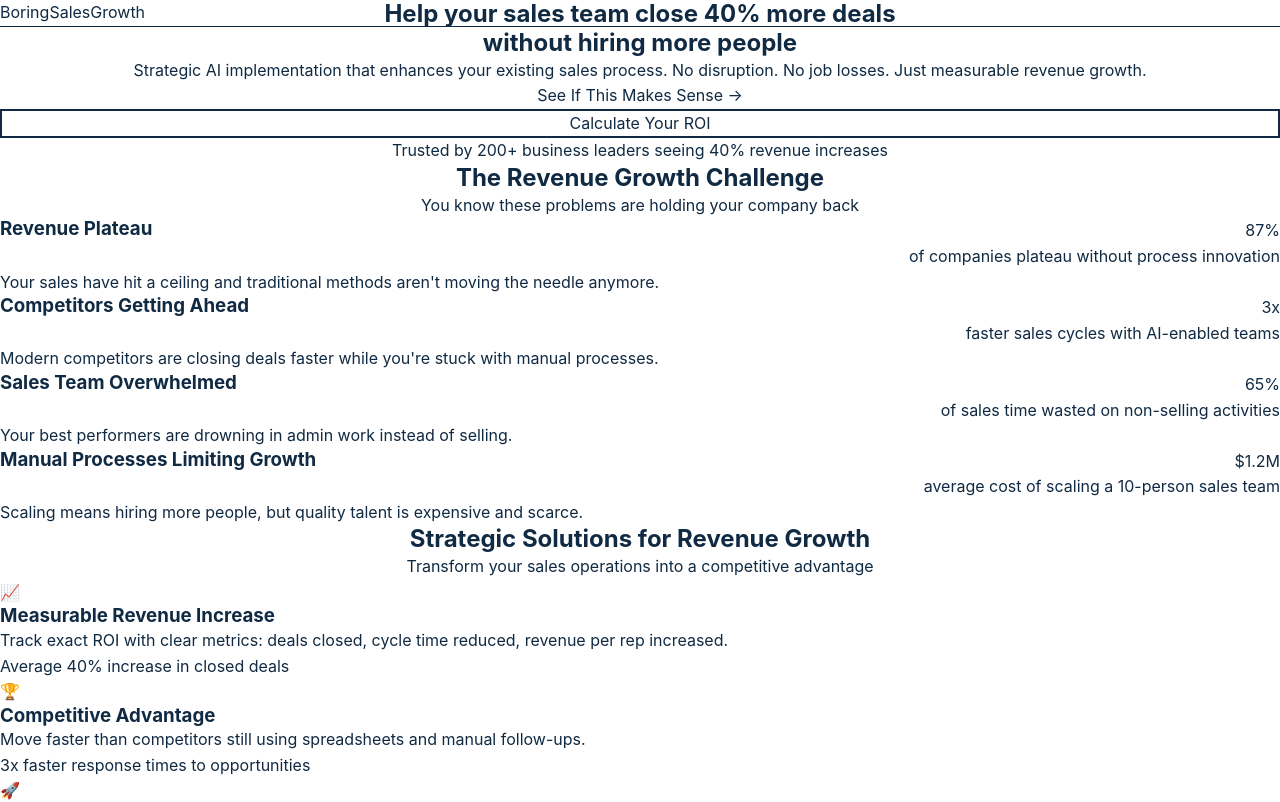
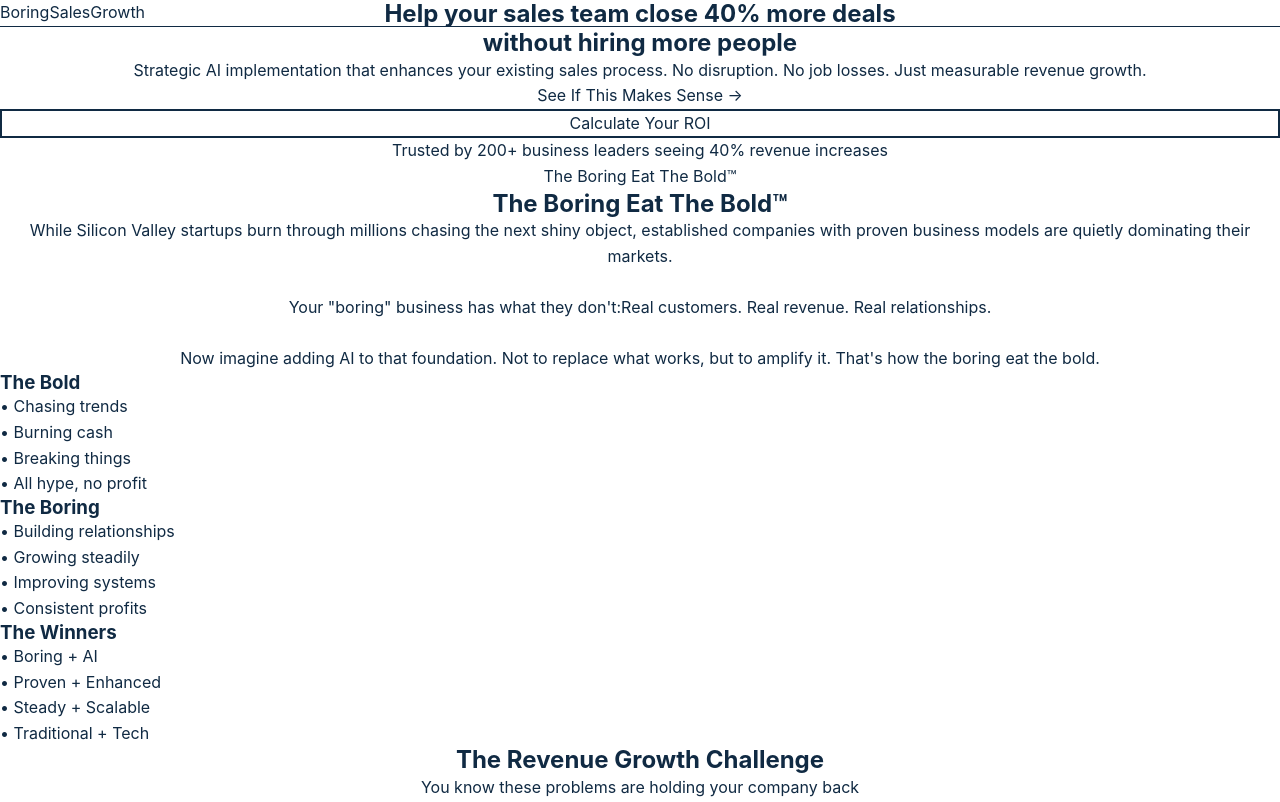
Before and after one commit to canadian12345/boring-sales-growth, a Next.js app: page / in a window 1280 px wide. Shown: the top 802 px of the page. Built offline with nearby package versions, Linux system fonts and the light colour scheme.

Commit message:
Add 'The Boring Eat The Bold' messaging and philosophy section
- Added trademark tagline to hero section
- Created Philosophy section explaining the concept
- Updated page title and meta description
- Positioned boring/traditional companies as winners over flashy startups

```diff
--- a/app/layout.tsx
+++ b/app/layout.tsx
@@ -13,8 +13,8 @@ const geistMono = Geist_Mono({
 });
 
 export const metadata: Metadata = {
-  title: "BoringSalesGrowth - AI Sales Enablement for Traditional B2B Companies",
-  description: "Help your sales team close 40% more deals without hiring more people. Strategic AI implementation for manufacturing, distribution, and wholesale companies.",
+  title: "BoringSalesGrowth - The Boring Eat The Bold | AI Sales for Traditional B2B",
+  description: "Help your sales team close 40% more deals without hiring more people. Strategic AI implementation for manufacturing, distribution, and wholesale companies. The boring eat the bold.",
 };
 
 export default function RootLayout({
--- a/app/page.tsx
+++ b/app/page.tsx
@@ -1,4 +1,5 @@
 import Hero from "@/components/sections/Hero";
+import Philosophy from "@/components/sections/Philosophy";
 import BusinessProblems from "@/components/sections/BusinessProblems";
 import ExecutiveSolutions from "@/components/sections/ExecutiveSolutions";
 import ROICalculator from "@/components/sections/ROICalculator";
@@ -9,6 +10,7 @@ export default function Home() {
   return (
     <main className="min-h-screen pt-16">
       <Hero />
+      <Philosophy />
       <BusinessProblems />
       <ExecutiveSolutions />
       <ROICalculator />
--- a/components/sections/Hero.tsx
+++ b/components/sections/Hero.tsx
@@ -30,6 +30,9 @@ export default function Hero() {
           <p className="mt-8 text-sm text-navy-500">
             Trusted by 200+ business leaders seeing 40% revenue increases
           </p>
+          <p className="mt-4 text-lg font-semibold text-navy-700">
+            The Boring Eat The Bold™
+          </p>
         </div>
       </div>
     </section>
--- /dev/null
+++ b/components/sections/Philosophy.tsx
@@ -0,0 +1,50 @@
+export default function Philosophy() {
+  return (
+    <section className="py-24 px-4 sm:px-6 lg:px-8 bg-navy-900 text-white">
+      <div className="mx-auto max-w-4xl text-center">
+        <h2 className="text-4xl sm:text-5xl font-bold mb-8">
+          The Boring Eat The Bold™
+        </h2>
+        <p className="text-xl text-navy-200 mb-12 leading-relaxed">
+          While Silicon Valley startups burn through millions chasing the next shiny object,
+          established companies with proven business models are quietly dominating their markets.
+          <br /><br />
+          <span className="text-white font-semibold">Your "boring" business has what they don't:</span>
+          Real customers. Real revenue. Real relationships.
+          <br /><br />
+          Now imagine adding AI to that foundation. Not to replace what works,
+          but to amplify it. That's how the boring eat the bold.
+        </p>
+        <div className="grid md:grid-cols-3 gap-8 text-left max-w-3xl mx-auto">
+          <div>
+            <h3 className="text-green-400 font-bold mb-2">The Bold</h3>
+            <ul className="text-navy-300 space-y-1 text-sm">
+              <li>• Chasing trends</li>
+              <li>• Burning cash</li>
+              <li>• Breaking things</li>
+              <li>• All hype, no profit</li>
+            </ul>
+          </div>
+          <div>
+            <h3 className="text-green-400 font-bold mb-2">The Boring</h3>
+            <ul className="text-navy-300 space-y-1 text-sm">
+              <li>• Building relationships</li>
+              <li>• Growing steadily</li>
+              <li>• Improving systems</li>
+              <li>• Consistent profits</li>
+            </ul>
+          </div>
+          <div>
+            <h3 className="text-green-400 font-bold mb-2">The Winners</h3>
+            <ul className="text-navy-300 space-y-1 text-sm">
+              <li>• Boring + AI</li>
+              <li>• Proven + Enhanced</li>
+              <li>• Steady + Scalable</li>
+              <li>• Traditional + Tech</li>
+            </ul>
+          </div>
+        </div>
+      </div>
+    </section>
+  );
+}
```
Also changed, not shown: 1 other file (tests, documents, lock files or other folders).
